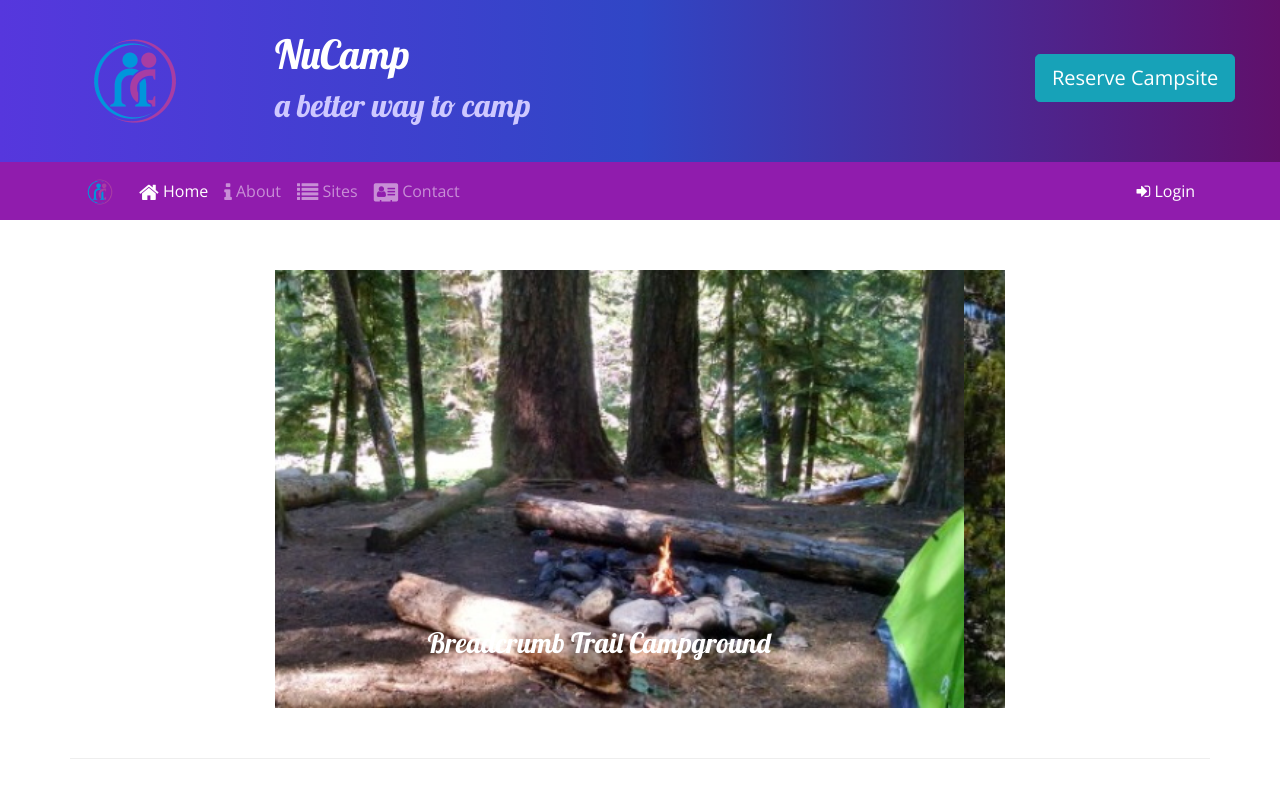
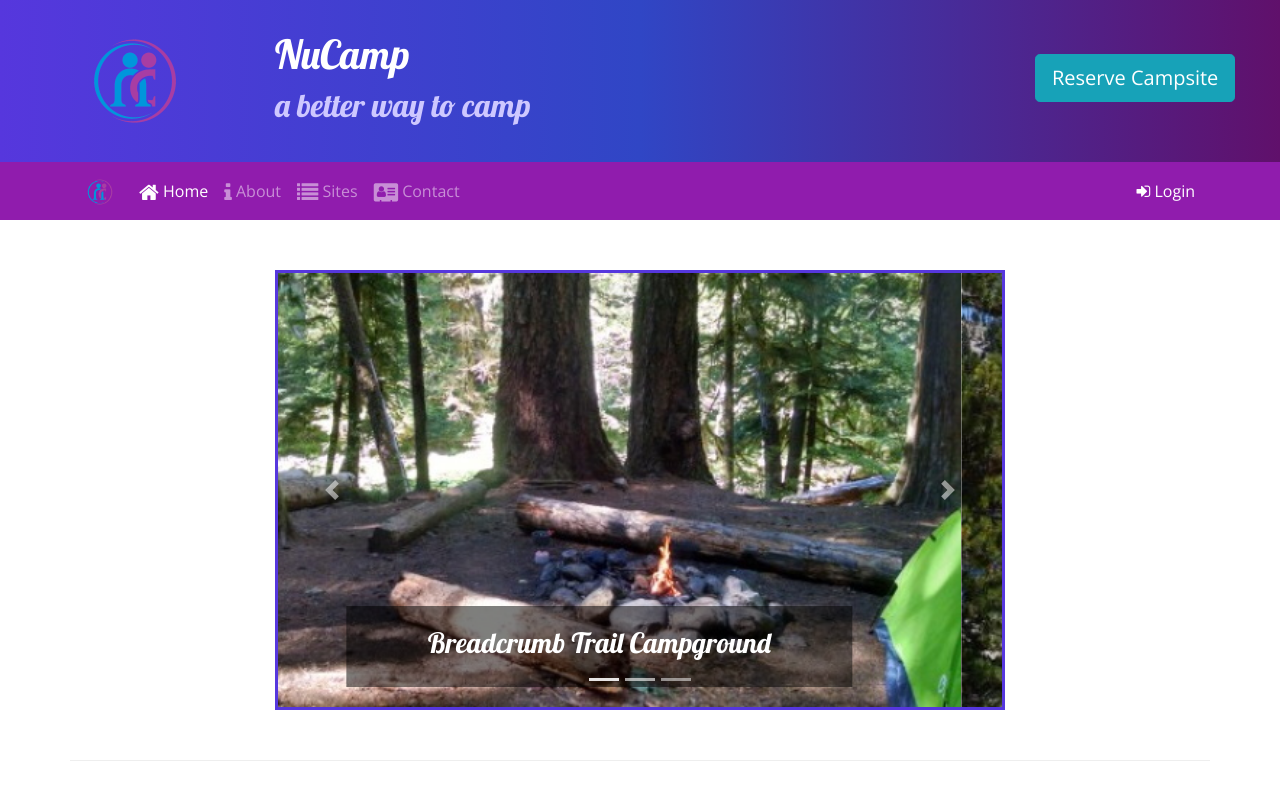
Before and after one commit to CubanFireball81/nucampsite, a website: page index.html in a window 1280 px wide. Shown: the top 800 px of the page. Drawn offline with nearby package versions, Linux system fonts and the light colour scheme.

Commit message:
Carousel added with controls, captions and border.

```diff
--- a/css/styles.css
+++ b/css/styles.css
@@ -48,3 +48,11 @@ a:hover {
     color: inherit;
     text-decoration: none;
 }
+
+.carousel-caption {
+    background-color: rgba(0, 0, 0, 0.5);
+}
+
+.carousel {
+    border: solid #5637dd;
+}
--- a/index.html
+++ b/index.html
@@ -101,6 +101,11 @@
         <div class="row row-content">
             <div class="col-md-8 mx-auto">
                 <div id="homeCarousel" class="carousel slide" data-ride="carousel">
+                    <ol class="carousel-indicators">
+                        <li data-target="#homeCarousel" data-slide-to="0" class="active"></li>
+                        <li data-target="#homeCarousel" data-slide-to="1"></li>
+                        <li data-target="#homeCarousel" data-slide-to="2"></li>
+                    </ol>
                     <div class="carousel-inner">
                         <div class="carousel-item active">
                             <img class="d-block w-100" src="img/breadcrumb-trail.jpg" alt="Breadcrumb Trail Campground">
@@ -113,17 +118,26 @@
                             <img class="d-block w-100" src="img/react-lake.jpg" alt="React Lake Campground">
                             <div class="carousel-caption">
                                 <h3>React Lake Campground</h3>
-                                <p class="d-none d-smm-block">Let Nucamp be your guide to this off-the-beaten-path, hike-in-only campground.</p>
+                                <p class="d-none d-smm-block">Nestled in the foothills of the Chrome Mountains, this campground on the shores of the pristine React Lake is a favorite for fly fishers.</p>
                             </div>
                         </div>
                         <div class="carousel-item">
                             <img class="d-block w-100" src="img/chrome-river.jpg" alt="Chrome River Campground">
                             <div class="carousel-caption">
                                 <h3>Chrome River Campground</h3>
-                                <p class="d-none d-smm-block">Let Nucamp be your guide to this off-the-beaten-path, hike-in-only campground.</p>
+                                <p class="d-none d-smm-block">Spend a few sunny days and starry nights beneath a canopy of old-growth firs at this enchanting spot by the Chrome River.
+                                </p>
                             </div>
                         </div>
                     </div>
+                    <a class="carousel-control-prev" href="#homeCarousel" role="button" data-slide="prev">
+                        <span class="carousel-control-prev-icon"></span>
+                        <span class="sr-only">Previous</span>
+                    </a>
+                    <a class="carousel-control-next" href="#homeCarousel" role="button" data-slide="next">
+                        <span class="carousel-control-next-icon"></span>
+                        <span class="sr-only">Next</span>
+                    </a>
                 </div>
             </div>
         </div>
```
